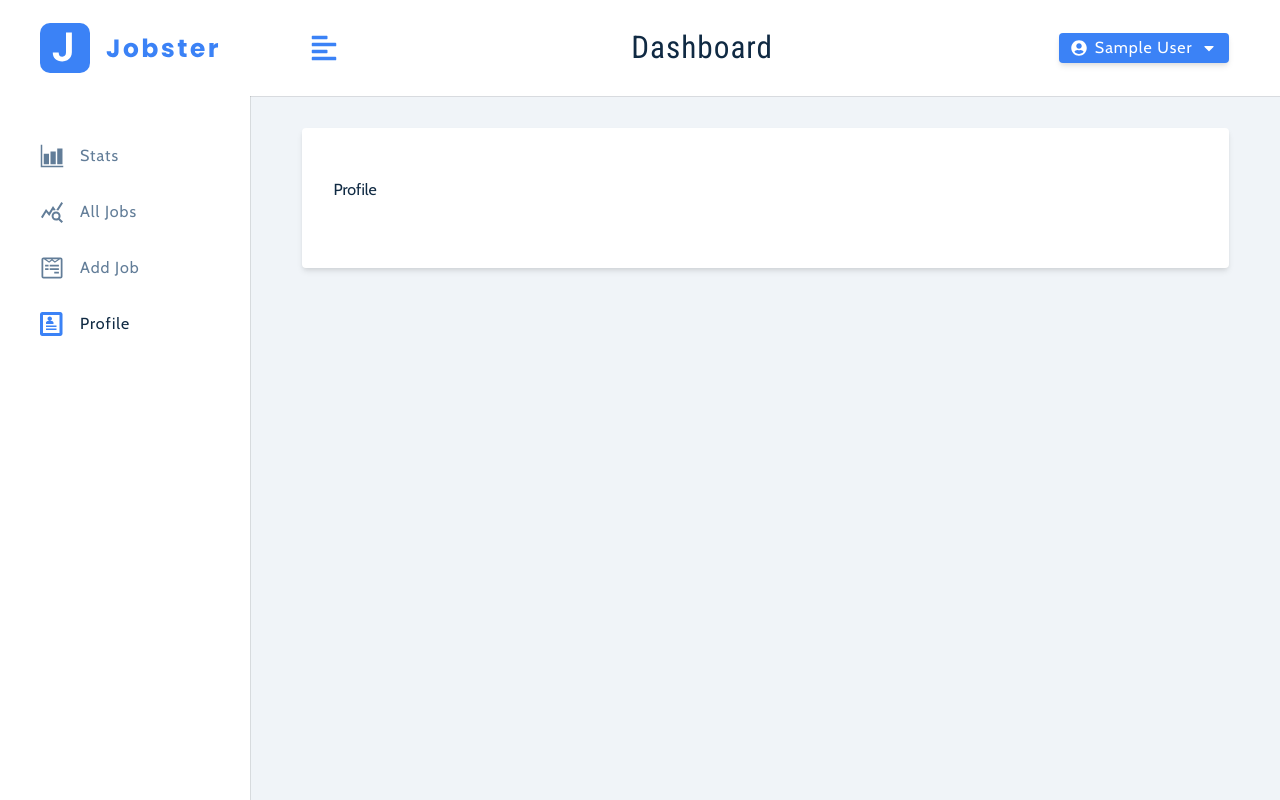
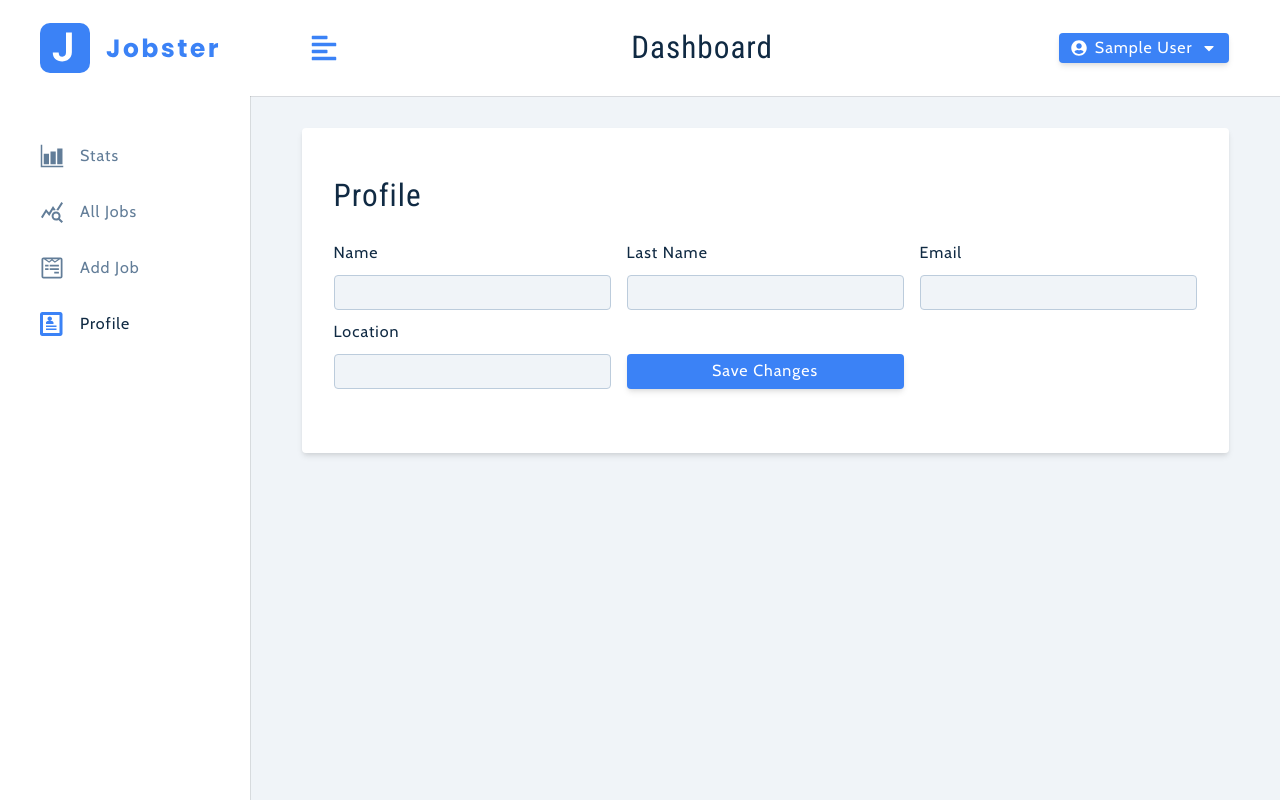
Before and after one commit to pktcodes/jobster-react-project-v2, a React (Vite) app: page /dashboard/profile in a window 1280 px wide. Built offline with nearby package versions, Linux system fonts and the light colour scheme; sample sign-in values are in the browser's storage.

Commit message:
Profile - Structure

```diff
--- a/src/pages/dashboard/Profile.jsx
+++ b/src/pages/dashboard/Profile.jsx
@@ -1,7 +1,26 @@
 import styled from 'styled-components';
 
+import { FormRow } from '../../components';
+
 const Profile = () => {
-  return <Wrapper>Profile</Wrapper>;
+  const handleSubmit = () => {};
+
+  return (
+    <Wrapper>
+      <form className="form" onSubmit={handleSubmit}>
+        <h3>profile</h3>
+        <div className="form-center">
+          <FormRow label="name" />
+          <FormRow label="last name" />
+          <FormRow label="email" />
+          <FormRow label="location" />
+          <button type="submit" className="btn btn-block">
+            save changes
+          </button>
+        </div>
+      </form>
+    </Wrapper>
+  );
 };
 
 const Wrapper = styled.section`
@@ -33,30 +52,11 @@ const Wrapper = styled.section`
     height: 35px;
     margin-top: 1rem;
   }
-  .btn-container {
-    display: grid;
-    grid-template-columns: 1fr 1fr;
-    column-gap: 1rem;
-    align-self: flex-end;
-    margin-top: 0.5rem;
-    button {
-      height: 35px;
-    }
-  }
-  .clear-btn {
-    background: var(--grey-500);
-  }
-  .clear-btn:hover {
-    background: var(--black);
-  }
   @media (min-width: 992px) {
     .form-center {
       grid-template-columns: 1fr 1fr;
       align-items: center;
       column-gap: 1rem;
-    }
-    .btn-container {
-      margin-top: 0;
     }
   }
   @media (min-width: 1120px) {
```
